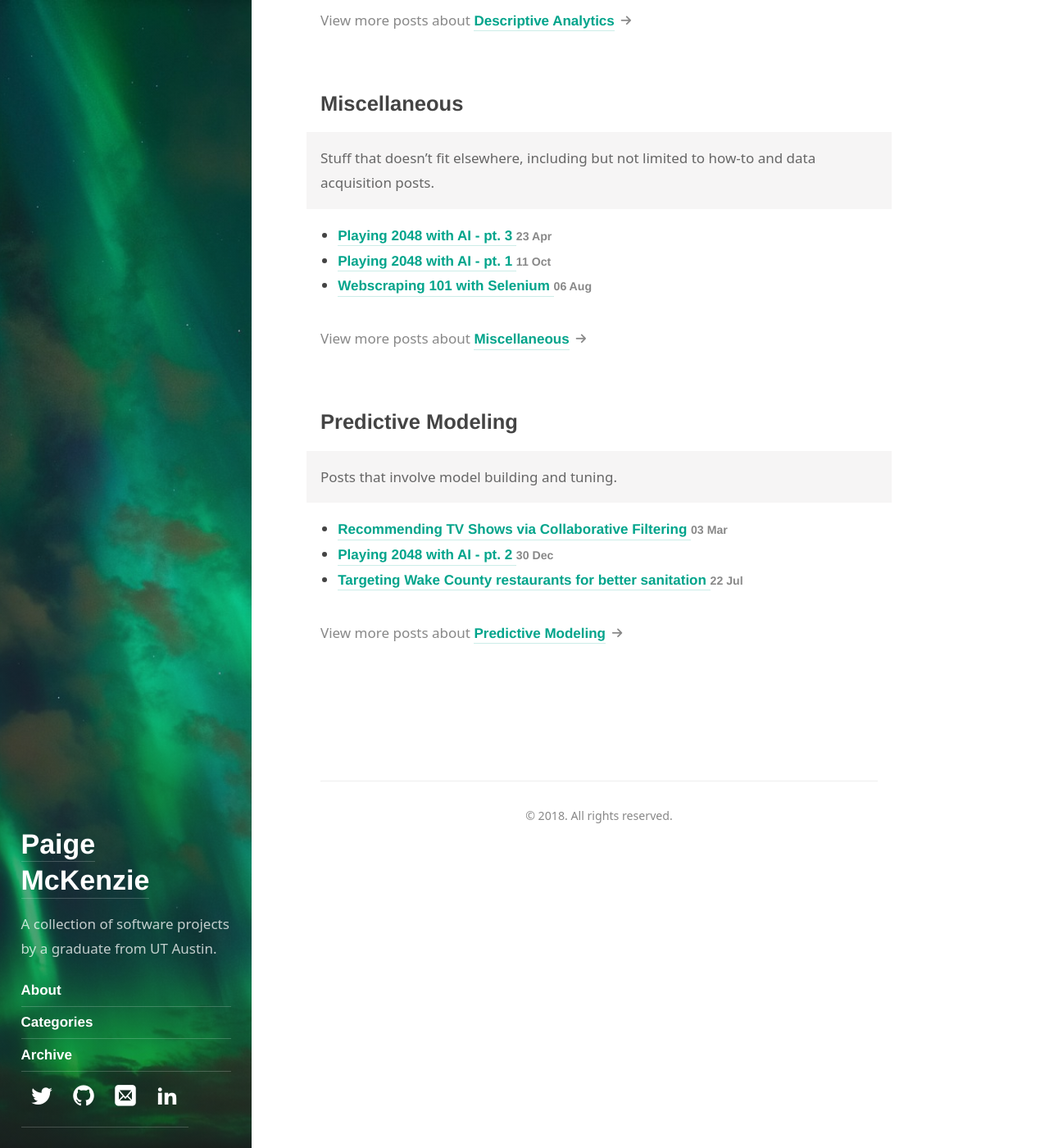
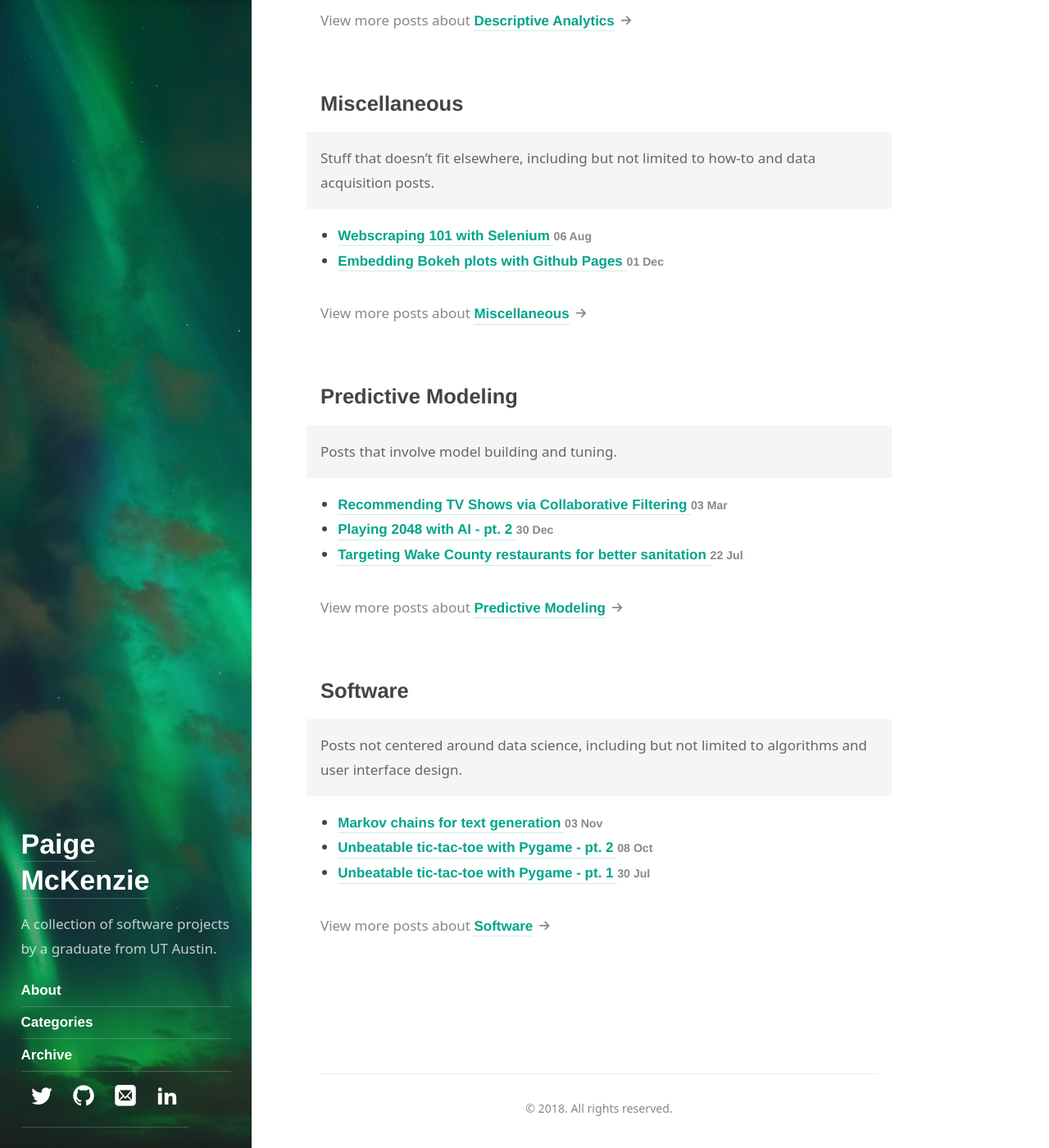
Before and after one commit to p-mckenzie/p-mckenzie.github.io, a Jekyll site: the page built from cats.md, in a window 1280 px wide and 1400 px high, scrolled down 588 px. Shown: the whole window at 82% size. Built offline with Jekyll 4.4.1, drawn with Linux system fonts in a browser that asks for light colours; some web fonts are replaced.

Commit message:
update tags

```diff
--- a/_config.yml
+++ b/_config.yml
@@ -122,6 +122,10 @@ custom_tag_description:
   R:
     pretty: 'R'
     description: Posts that utilized the R programming language.
+  software:
+    pretty: 'Software'
+    description: Posts not centered around data science, including but not limited to algorithms and user interface design.
+
 
 # 3rd Party Integrations
 # ----------------------------------------------------------------------------------------
```
Also changed, not shown: _featured_categories/software.md (added, +7 -0 lines), _posts/2019-10-11-2048-part-1.md (+1 -1 lines), _posts/2020-04-23-2048-part-3.md (+1 -1 lines).
